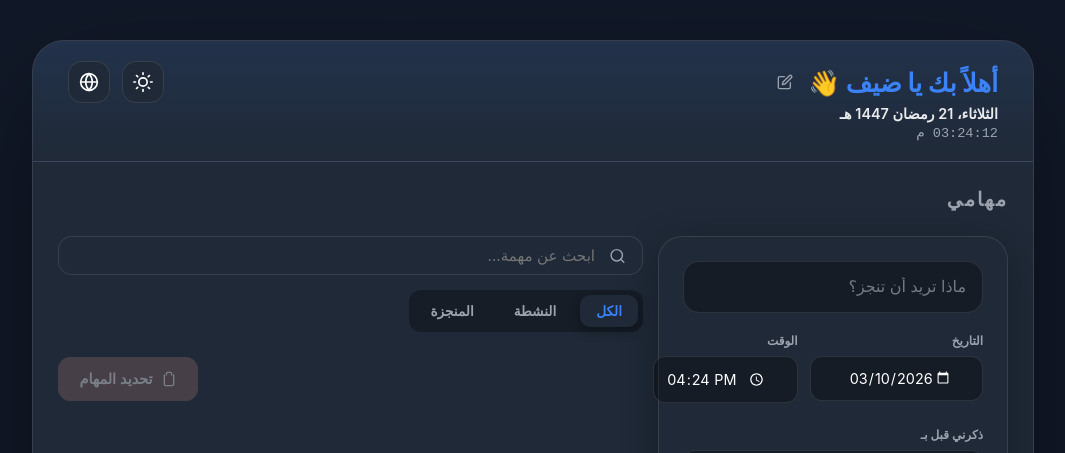
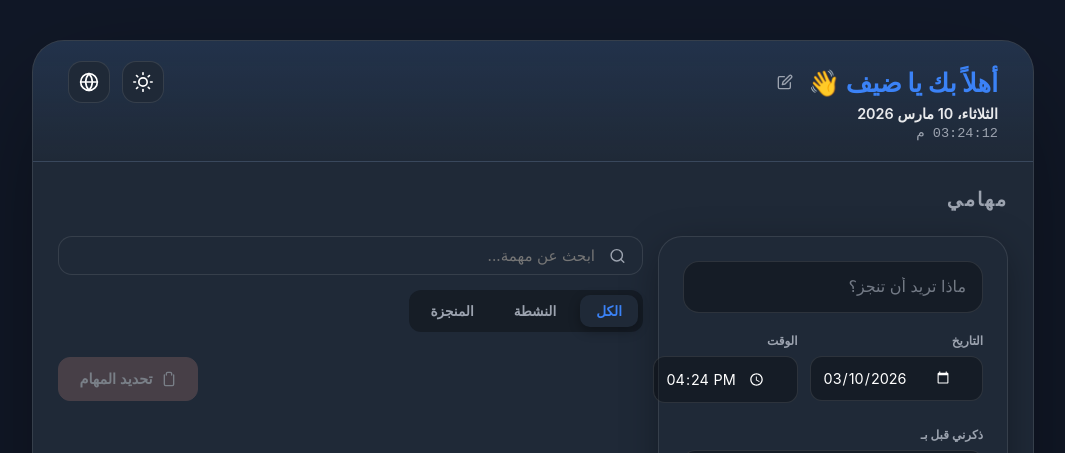
Before and after one commit to Traw55/react-todo-app-2026, a React (Vite) app: page / in a window 1280 px wide. Shown: the top 453 px of the page, without its empty margins (107-1172 px from the left). Built offline with nearby package versions, Linux system fonts and the light colour scheme.

Commit message:
feat: Add initial React ToDo application with task management, notifications, localization, and styling.

```diff
--- a/src/App.css
+++ b/src/App.css
@@ -395,12 +395,20 @@ main {
   font-family: inherit;
 }
 
-/* Fix for RTL native date/time inputs */
+/* Fix for RTL native date/time inputs - prevent mangling of slashes and numbers */
 .rtl .date-input, .rtl .time-input, .rtl .edit-date-input, .rtl .edit-time-input {
-  direction: ltr;
-  text-align: right;
-  /* Add padding to the right so text doesn't overlap the native picker icon which moves to the right in LTR */
-  padding-right: 30px;
+  direction: ltr !important;
+  text-align: left !important;
+  /* Add padding to the left to avoid text sticking to the edge in LTR */
+  padding-left: 12px !important;
+  /* Add padding to the right for the native picker icon */
+  padding-right: 30px !important;
+}
+
+/* Ensure placeholder is visible if needed, although native inputs often have their own formatting */
+.rtl .date-input::-webkit-datetime-edit,
+.rtl .time-input::-webkit-datetime-edit {
+  display: flex;
 }
 
 .reminder-group, .edit-reminder-group {
--- a/src/App.jsx
+++ b/src/App.jsx
@@ -283,7 +283,7 @@ function App() {
 
   const formatDate = (date) => {
     try {
-      return date.toLocaleDateString(lang === "ar" ? "ar-SA-u-nu-latn" : "en-US", {
+      return date.toLocaleDateString(lang === "ar" ? "ar-u-ca-gregory-nu-latn" : "en-US", {
         weekday: "long",
         year: "numeric",
         month: "long",
```
